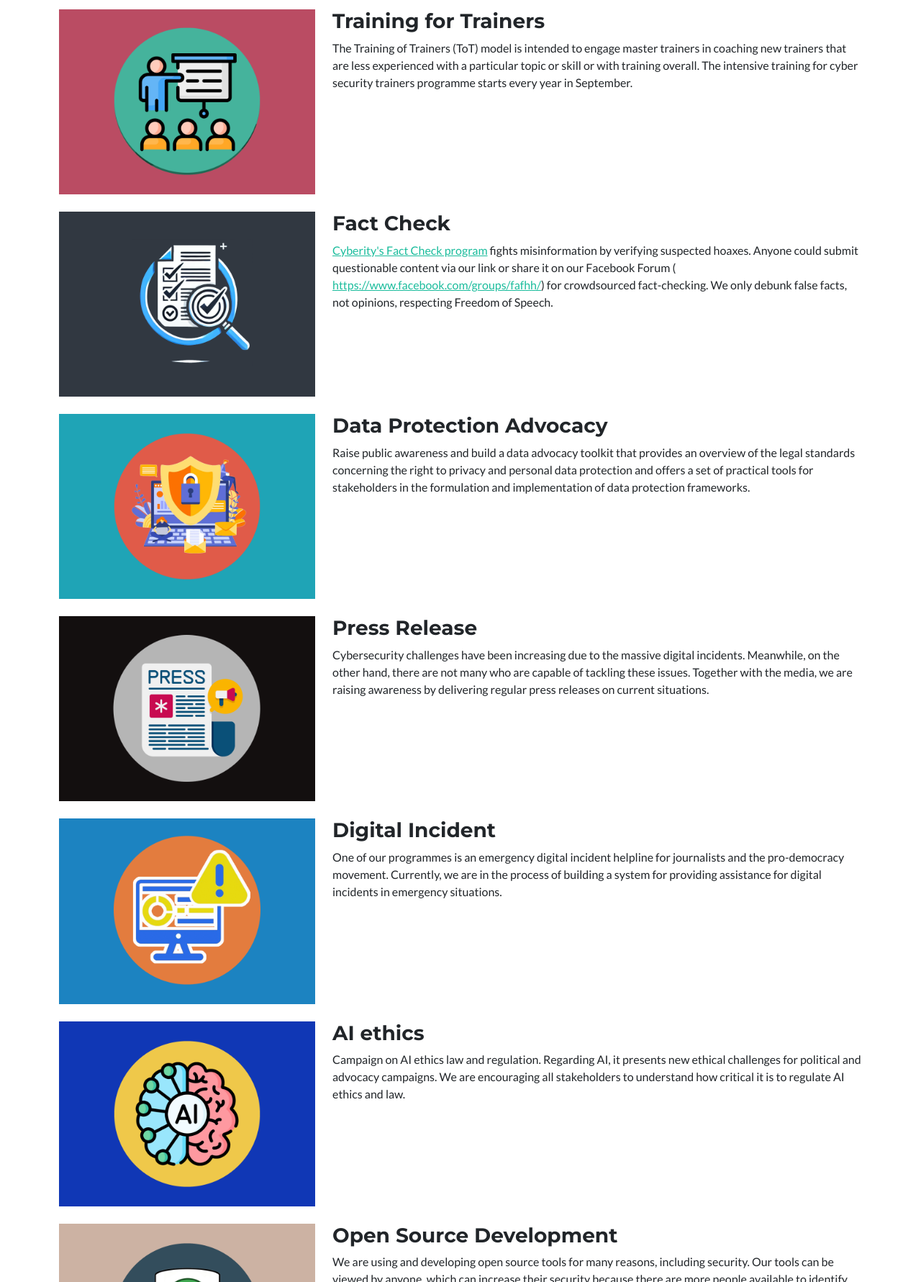
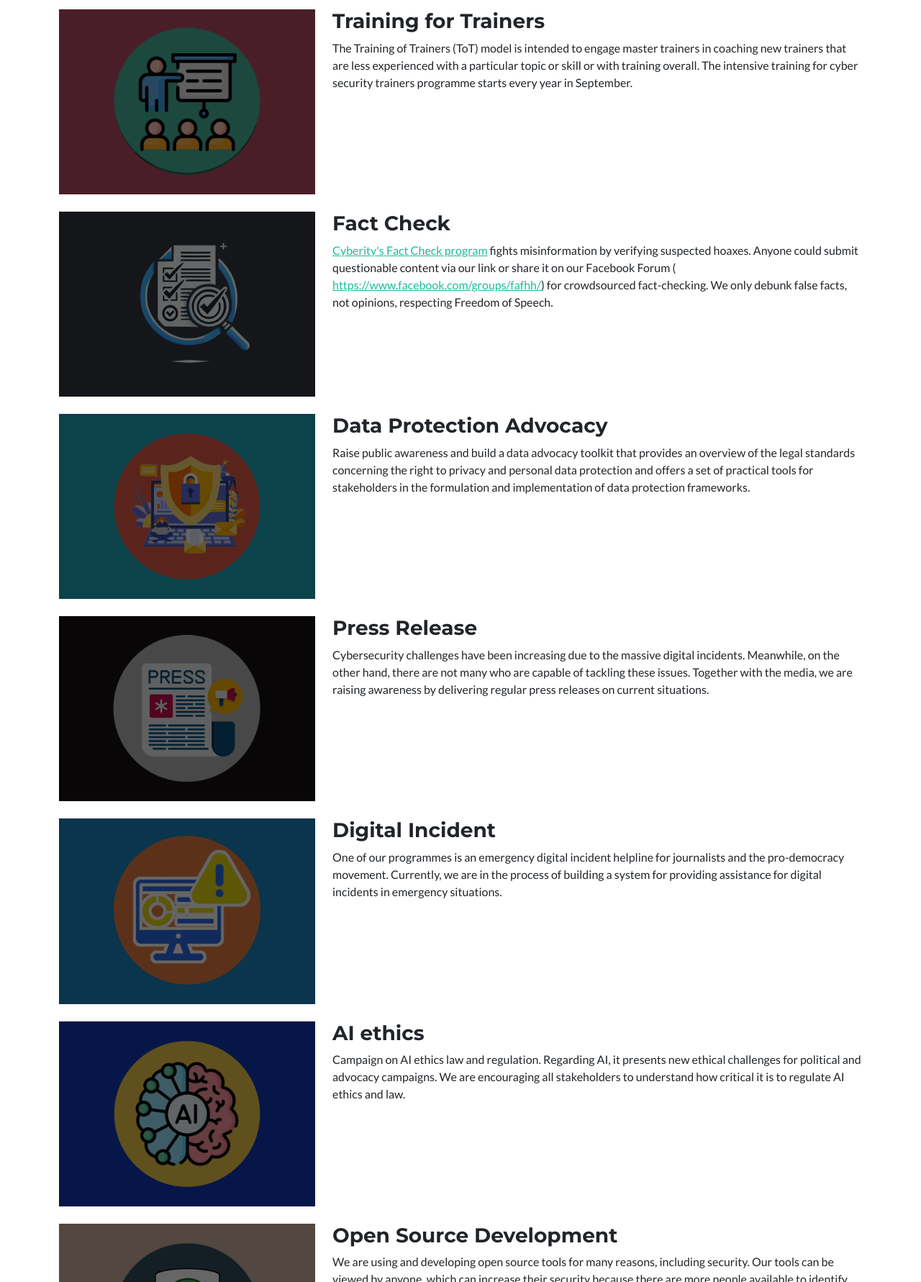
Before and after one commit to CyberityFoundation/cyberity.foundation, a plain HTML site: page index.html in a window 1280 px wide. Shown: the part 639-2420 px from the top of the page at 72% size. Drawn offline with nearby package versions, Linux system fonts and the light colour scheme.

Commit message:
Update image style

```diff
--- a/index.html
+++ b/index.html
@@ -65,7 +65,7 @@
                  <!-- Program Grid Items-->
 
                 <div class="row no-gutters">
-                    <div class="col-6 col-md-4"><img class="img-fluid" src="assets/img/portfolio/training.png" alt="..." /></div>
+                    <div class="col-6 col-md-4"><img class="img-fluid imago" src="assets/img/portfolio/training.png" alt="training for traines image" /></div>
                     <div class="col-12 col-sm-6 col-md-8"><h3>Training for Trainers</h3>
 
                     The Training of Trainers (ToT) model is intended to engage master trainers in coaching new trainers that are less experienced with a particular topic or skill or with training overall. The intensive training for cyber security trainers programme starts every year in September.</div>
@@ -73,7 +73,7 @@
                 <br>
 
                 <div class="row no-gutters">
-                    <div class="col-6 col-md-4"><img class="img-fluid" src="assets/img/portfolio/hoax.png" alt="fact fact-checking image" /></div>
+                    <div class="col-6 col-md-4"><img class="img-fluid imago" src="assets/img/portfolio/hoax.png" alt="fact fact-checking image" /></div>
                     <div class="col-12 col-sm-6 col-md-8"><h3>Fact Check</h3>
                     <a href="https://factcheck.cyberity.foundation/" target="_blank">Cyberity's Fact Check program</a> fights misinformation by verifying suspected hoaxes. Anyone could submit questionable content via our link or share it on our Facebook Forum (<a href="https://www.facebook.com/groups/fafhh/" target="_blank"> https://www.facebook.com/groups/fafhh/</a>) for crowdsourced fact-checking. We only debunk false facts, not opinions, respecting Freedom of Speech.</div>
                 </div>
@@ -81,35 +81,35 @@
 
 
                 <div class="row no-gutters">
-                    <div class="col-6 col-md-4"><img class="img-fluid" src="assets/img/portfolio/pdp.png" alt="data protection image" /></div>
+                    <div class="col-6 col-md-4"><img class="img-fluid imago" src="assets/img/portfolio/pdp.png" alt="data protection image" /></div>
                     <div class="col-12 col-sm-6 col-md-8"><h3>Data Protection Advocacy</h3>
                     Raise public awareness and build a data advocacy toolkit that provides an overview of the legal standards concerning the right to privacy and personal data protection and offers a set of practical tools for stakeholders in the formulation and implementation of data protection frameworks.</div>
                 </div>
                 <br>
 
                 <div class="row no-gutters">
-                    <div class="col-6 col-md-4"><img class="img-fluid" src="assets/img/portfolio/press.png" alt="press releases image"></div>
+                    <div class="col-6 col-md-4"><img class="img-fluid imago" src="assets/img/portfolio/press.png" alt="press releases image"></div>
                     <div class="col-12 col-sm-6 col-md-8"><h3>Press Release</h3>
                     Cybersecurity challenges have been increasing due to the massive digital incidents. Meanwhile, on the other hand, there are not many who are capable of tackling these issues. Together with the media, we are raising awareness by delivering regular press releases on current situations.</div>
                 </div>
                 <br>
 
                 <div class="row no-gutters">
-                    <div class="col-6 col-md-4"><img class="img-fluid" src="assets/img/portfolio/incident.png" alt="Digital Incident image" /></div>
+                    <div class="col-6 col-md-4"><img class="img-fluid imago" src="assets/img/portfolio/incident.png" alt="Digital Incident image" /></div>
                     <div class="col-12 col-sm-6 col-md-8"><h3>Digital Incident</h3>
                     One of our programmes is an emergency digital incident helpline for journalists and the pro-democracy movement. Currently, we are in the process of building a system for providing assistance for digital incidents in emergency situations.</div>
                 </div>
                 <br>
 
                 <div class="row no-gutters">
-                    <div class="col-6 col-md-4"><img class="img-fluid" src="assets/img/portfolio/ai.png" alt="AI ethics image" /></div>
+                    <div class="col-6 col-md-4"><img class="img-fluid imago" src="assets/img/portfolio/ai.png" alt="AI ethics image" /></div>
                     <div class="col-12 col-sm-6 col-md-8"><h3>AI ethics</h3>
                     Campaign on AI ethics law and regulation. Regarding AI, it presents new ethical challenges for political and advocacy campaigns. We are encouraging all stakeholders to understand how critical it is to regulate AI ethics and law.</div>
                 </div>
                 <br>
 
                 <div class="row no-gutters">
-                    <div class="col-6 col-md-4"><img class="img-fluid" src="assets/img/portfolio/opensource.png" alt="Open Source Development resources image" /></div>
+                    <div class="col-6 col-md-4"><img class="img-fluid imago" src="assets/img/portfolio/opensource.png" alt="Open Source Development resources image" /></div>
                     <div class="col-12 col-sm-6 col-md-8"><h3>Open Source Development</h3>We are using and developing open source tools for many reasons, including security. Our tools can be viewed by anyone, which can increase their security because there are more people available to identify and review them.</div>
                 </div>
                 <br>
```
